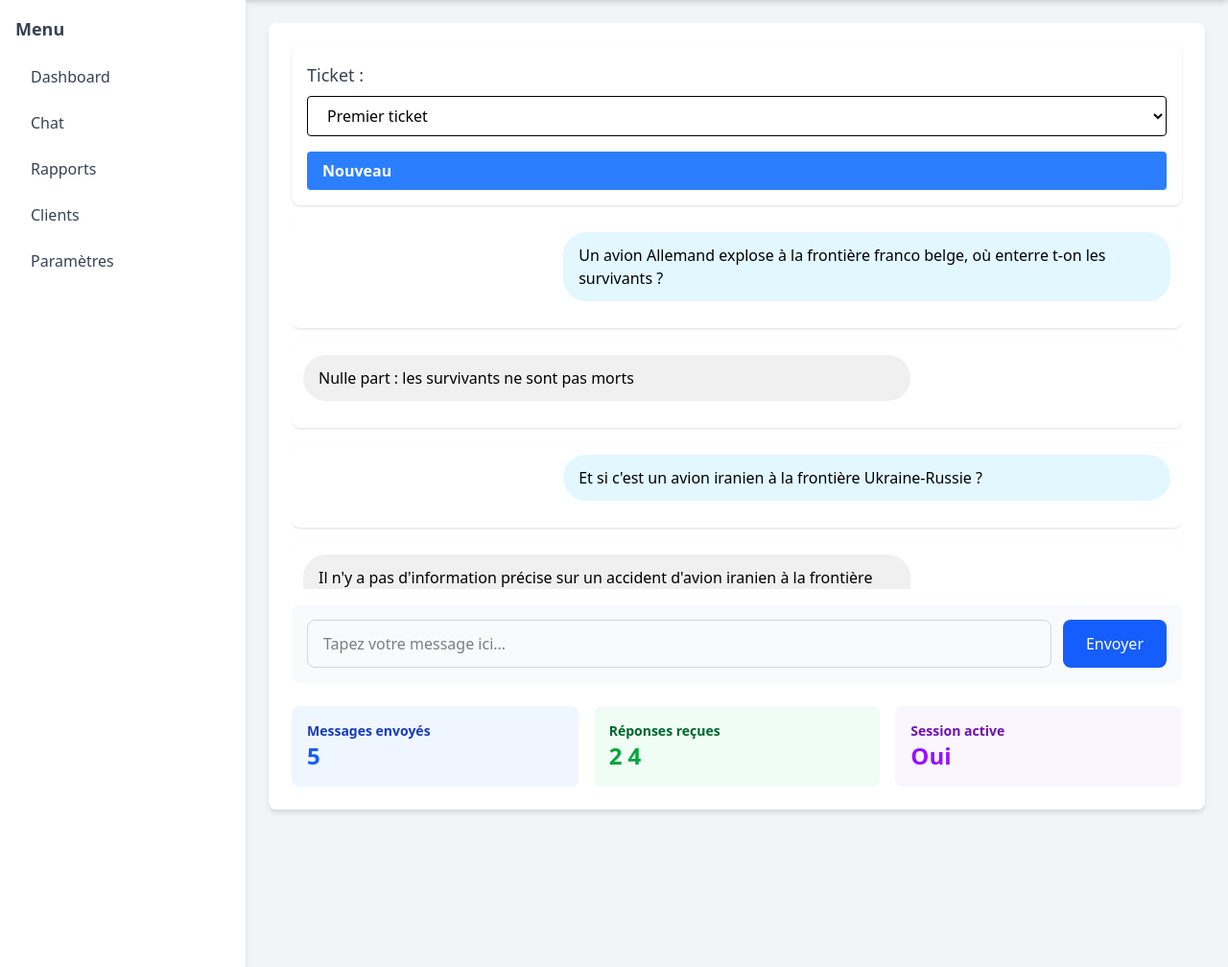
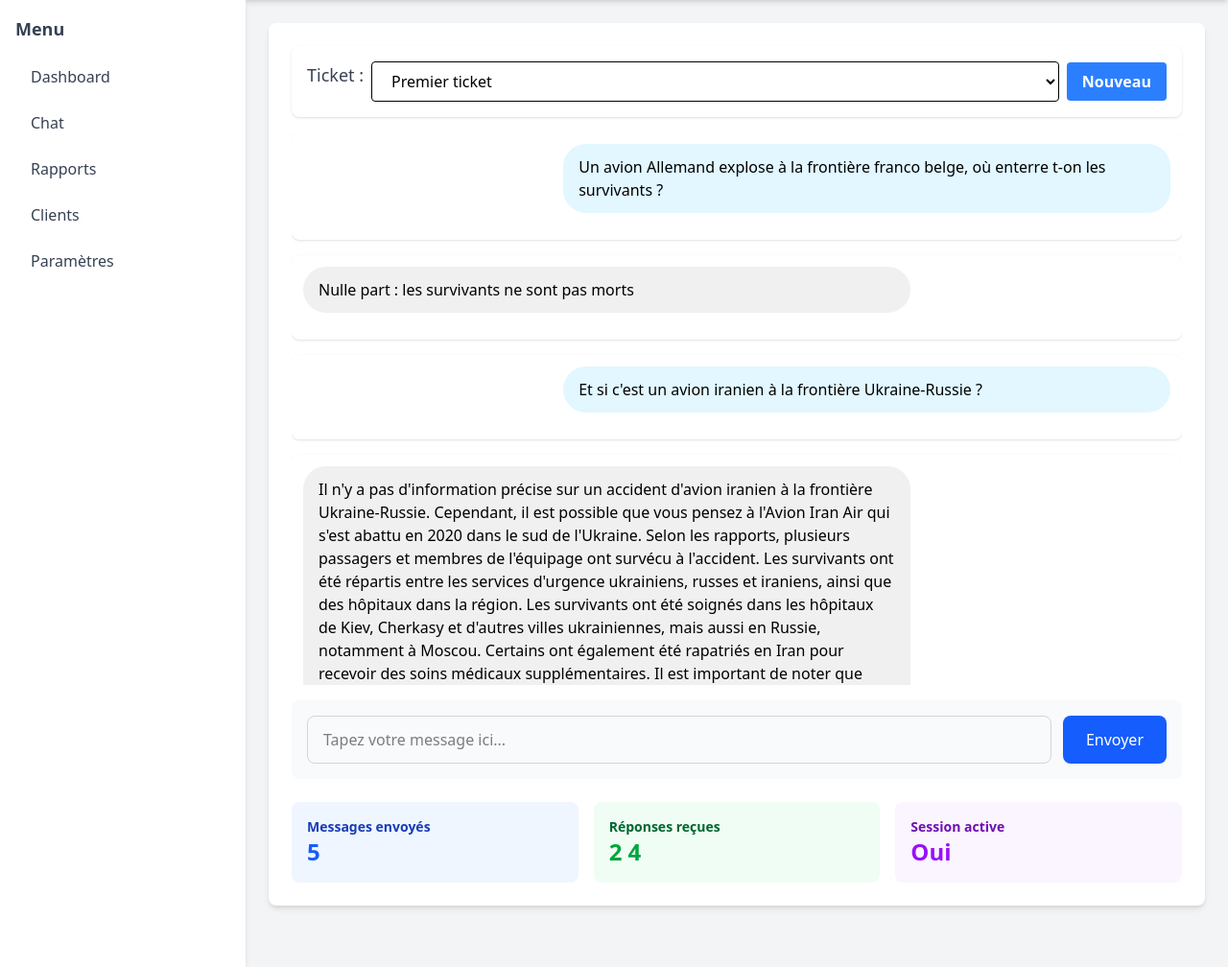
Before and after one commit to NicoCasso/SmartFix, a Django app: page /chat/ in a window 1280 px wide. Shown: the part 73-1081 px from the top of the page at 96% size. Run offline with Django 5.2, Linux system fonts and the light colour scheme; data comes from the database, SQL or seed files in the repository; style sheets or scripts are compiled from the project's sources; some libraries are stand-ins or nearby versions.

Commit message:
prototype fastapi

```diff
--- a/delete_pycache.py
+++ b/SmartFixApi/delete_pycache.py
@@ -1,4 +1,5 @@
 from pathlib import Path, PosixPath
+
 def delete_pycache_rec(target_directory : PosixPath) :
     for pycache_dir in target_directory.rglob('__pycache__'):
         try:
--- /dev/null
+++ b/SmartFixApi/requirements.txt
@@ -0,0 +1,3 @@
+fastapi
+uvicorn
+requests
--- a/SmartFixWeb/MainWebApp/templates/MainWebApp/chat_page.html
+++ b/SmartFixWeb/MainWebApp/templates/MainWebApp/chat_page.html
@@ -3,16 +3,39 @@
 {% block title %}Chat - SmartFix{% endblock %}
 
 {% block content %}
-
+<style>
+    .chat-container {
+        height: 36rem;
+        overflow-y: auto;
+    }
+    .chat-message {
+        margin-bottom: 1rem;
+    }
+    .chat-bubble {
+        padding: 0.75rem 1rem;
+        border-radius: 1.5rem;
+        max-width: 70%;
+        word-wrap: break-word;
+    }
+    .user-bubble {
+        background-color: #E2F7FF;
+        margin-left: auto;
+    }
+    .bot-bubble {
+        background-color: #F0F0F0;
+        margin-right: auto;
+    }
+</style>
 <div class="bg-white rounded-lg shadow-md">
     <div class="p-6">
         <form id="ticketForm" method="post" class="mb-4">
             {% csrf_token %}
-            <div class="flex flex-col items-start bg-white p-4 rounded-lg shadow">
-                <label for="ticketSelect" class="text-lg font-medium text-gray-700 mb-2">Ticket :</label>
-                <div class="flex flex-col space-y-4 w-full">
+            <div class="flex flex-row items-start bg-white p-4 rounded-lg shadow">
+                <label for="ticketSelect"
+                    class="text-lg font-medium text-gray-700 mr-2 whitespace-nowrap">Ticket :</label>
+                <div class="flex flex-row space-x-4 w-full items-center">
                     <select id="ticketSelect" name="ticket_name"
-                        class="border rounded px-4 py-2 focus:outline-none focus:ring-2 focus:ring-blue-500 w-full">
+                        class="border rounded px-4 py-2 focus:outline-none focus:ring-2 focus:ring-blue-500 w-full mr-2">
                         <option value="" selected disabled>Sélectionnez un ticket</option>
                         {% for ticket in tickets %}
                             <option value="{{ ticket.id }}"
@@ -25,7 +48,7 @@
                     </select>
                     <button type="button"
                         onclick="window.location.href='{% url 'new_ticket' %}?previous_ticket_id=' + document.getElementById('ticketSelect').value"
-                        class="bg-blue-500 hover:bg-blue-700 text-white font-bold py-2 px-4 rounded focus:outline-none focus:shadow-outline w-full text-left">
+                        class="bg-blue-500 hover:bg-blue-700 text-white font-bold py-2 px-4 rounded focus:outline-none focus:shadow-outline whitespace-nowrap">
                         Nouveau
                     </button>
                 </div>
@@ -33,7 +56,7 @@
         </form>
 
         <!-- Zone des messages -->
-        <div class="chat-container h-96 overflow-y-auto mb-4">
+        <div class="chat-container mb-4">
             {% for rag_message in rag_messages %}
                 <div class="mb-4 p-3 bg-white rounded-lg shadow-sm">
                     {% if rag_message.is_from_user %}
--- a/SmartFixWeb/theme/templates/base.html
+++ b/SmartFixWeb/theme/templates/base.html
@@ -4,25 +4,6 @@
     <head>
         <title>{% block title %}SmartFix{% endblock %}</title>
         {% tailwind_css %}
-        <style>
-            .chat-message {
-                margin-bottom: 1rem;
-            }
-            .chat-bubble {
-                padding: 0.75rem 1rem;
-                border-radius: 1.5rem;
-                max-width: 70%;
-                word-wrap: break-word;
-            }
-            .user-bubble {
-                background-color: #E2F7FF;
-                margin-left: auto;
-            }
-            .bot-bubble {
-                background-color: #F0F0F0;
-                margin-right: auto;
-            }
-        </style>
     </head>
     <body class="bg-gray-100 min-h-screen">
         <!-- Barre de menu horizontale -->
```
Also changed, not shown: SmartFixWeb/SmartFixWeb/asgi.py (+0 -9 lines), SmartFixWeb/delete_pycache.py (added, +16 -0 lines), SmartFixApi/main.py (added), SmartFixWeb/requirements.txt (renamed from requirements.txt), 1 other file.
